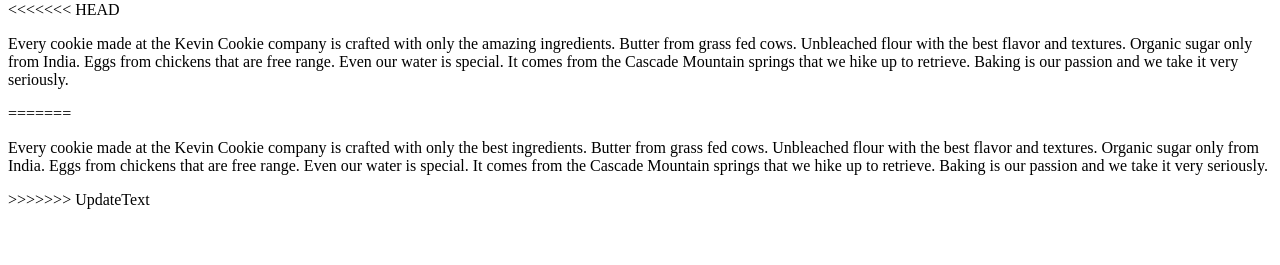
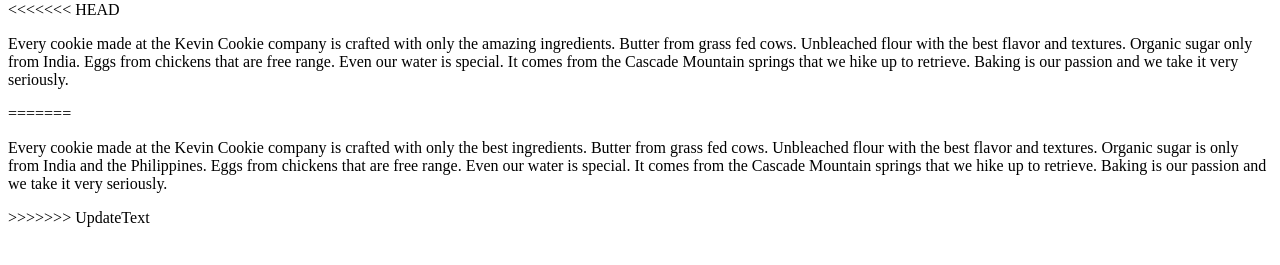
Before and after one commit to ZahraRizwan8/KevinCookieCompany.com, a plain HTML site: page index.htm in a window 1280 px wide. Shown: the part 79-344 px from the top of the page. Drawn offline with Linux system fonts and the light colour scheme.

Commit message:
Update index.htm

```diff
--- a/index.htm
+++ b/index.htm
@@ -6,7 +6,7 @@
 <<<<<<< HEAD
 <p>Every cookie made at the Kevin Cookie company is crafted with only the amazing ingredients. Butter from grass fed cows. Unbleached flour with the best flavor and textures. Organic sugar only from India. Eggs from chickens that are free range. Even our water is special. It comes from the Cascade Mountain springs that we hike up to retrieve. Baking is our passion and we take it very seriously.</p>
 =======
-<p>Every cookie made at the Kevin Cookie company is crafted with only the best ingredients. Butter from grass fed cows. Unbleached flour with the best flavor and textures. Organic sugar only from India. Eggs from chickens that are free range. Even our water is special. It comes from the Cascade Mountain springs that we hike up to retrieve. Baking is our passion and we take it very seriously.</p>
+<p>Every cookie made at the Kevin Cookie company is crafted with only the best ingredients. Butter from grass fed cows. Unbleached flour with the best flavor and textures. Organic sugar is only from India and the Philippines. Eggs from chickens that are free range. Even our water is special. It comes from the Cascade Mountain springs that we hike up to retrieve. Baking is our passion and we take it very seriously.</p>
 >>>>>>> UpdateText
 
 </body>
```
